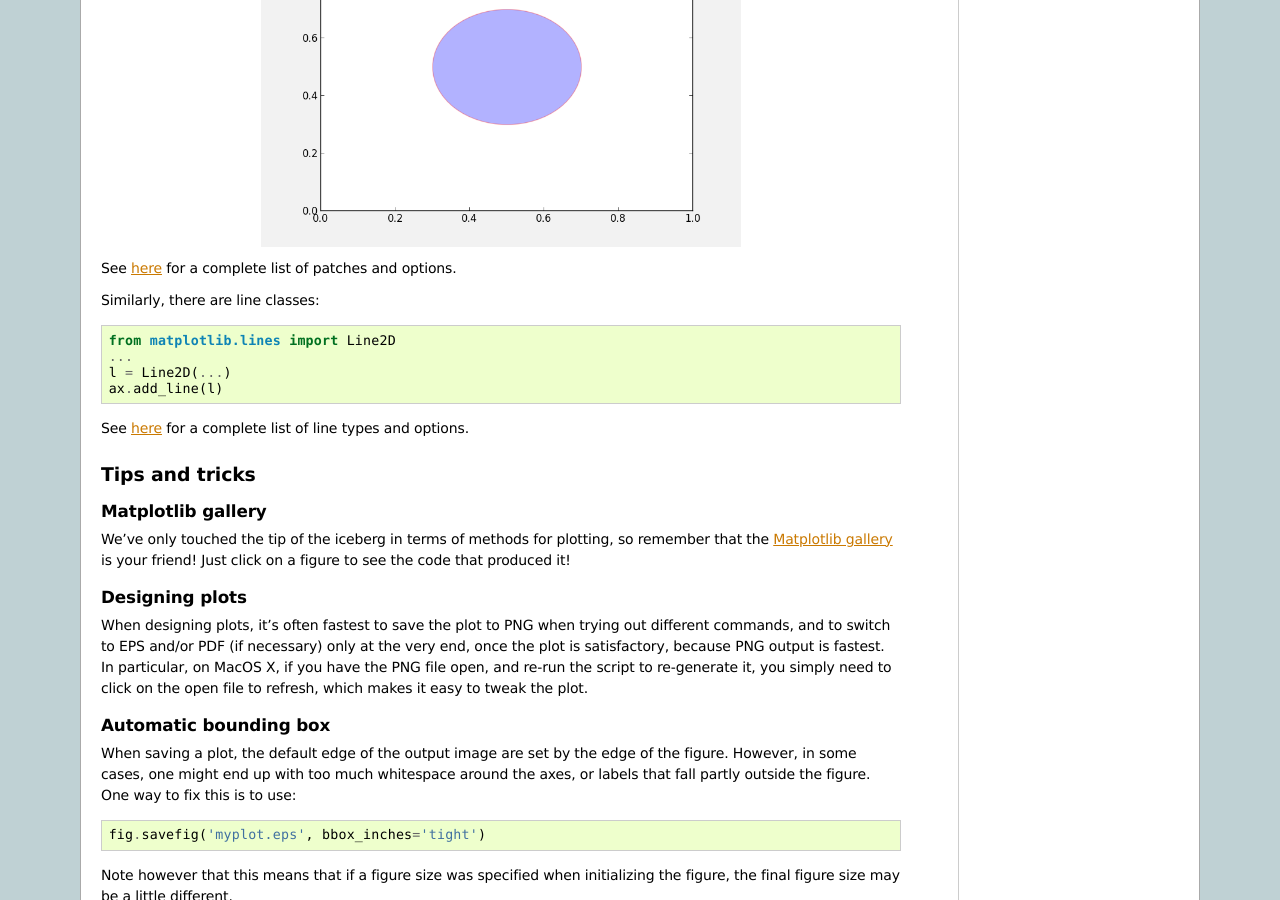
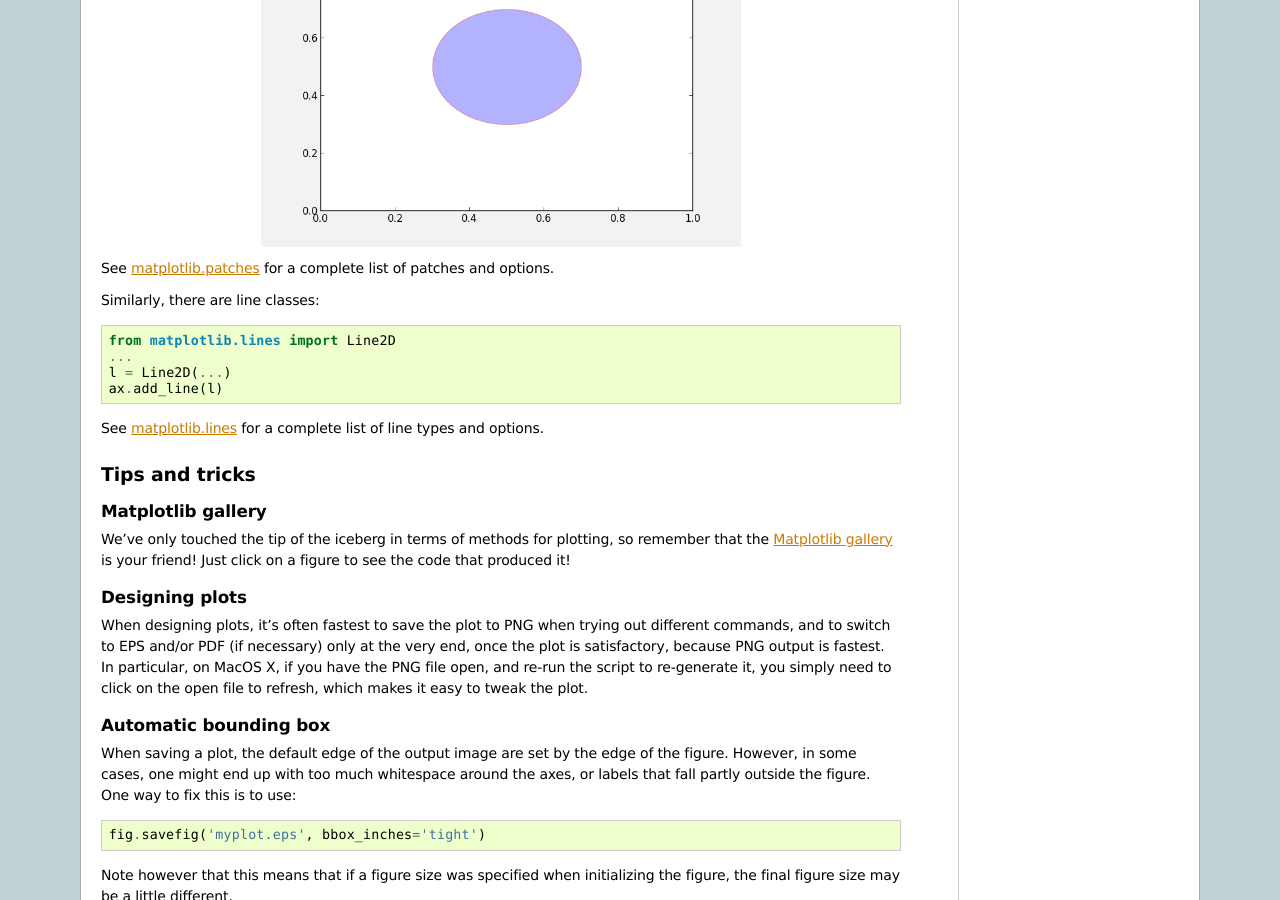
Before and after one commit to python4astronomers/python4astronomers, a Sphinx documentation site: the page built from source/plotting/advanced.rst, in a window 1280 px wide and 900 px high, scrolled down 13837 px. Built offline with Sphinx 7.4.7, drawn with Linux system fonts in a browser that asks for light colours; formulas are drawn with MathJax 3.

Commit message:
Misc fixes

```diff
--- a/source/intro/who-python.rst
+++ b/source/intro/who-python.rst
@@ -29,7 +29,7 @@ Resources, resources, resources!
 
   - CfA pythonusers mailing list (over 100 subscribers)
   - `astropython.org <http://astropython.org>`_
-  - `astropy <http://mail.scipy.org/mailman/listinfo/astropy>`_ mailing list
+  - `astropy mailing list <http://mail.scipy.org/mailman/listinfo/astropy>`_
   - `stackoverflow <http://stackoverflow.com/questions/tagged/python>`_
   - Conferences: `SciPy <http://conference.scipy.org/>`_ and `EuroSciPy <http://www.euroscipy.org/>`_
 
--- a/source/plotting/advanced.rst
+++ b/source/plotting/advanced.rst
@@ -507,7 +507,7 @@ Finally, add your patch to your figure::
    :scale: 60%
    :align: center
 
-See `here <http://matplotlib.sourceforge.net/api/artist_api.html?#module-matplotlib.patches>`_ for a complete list of patches and options.
+See `matplotlib.patches <http://matplotlib.sourceforge.net/api/artist_api.html?#module-matplotlib.patches>`_ for a complete list of patches and options.
 
 Similarly, there are line classes::
 
@@ -516,7 +516,7 @@ Similarly, there are line classes::
     l = Line2D(...)
     ax.add_line(l)
 
-See `here <http://matplotlib.sourceforge.net/api/artist_api.html?#module-matplotlib.lines>`_ for a complete list of line types and options.
+See `matplotlib.lines <http://matplotlib.sourceforge.net/api/artist_api.html?#module-matplotlib.lines>`_ for a complete list of line types and options.
 
 Tips and tricks
 ---------------
--- a/source/vo/install.rst
+++ b/source/vo/install.rst
@@ -7,7 +7,7 @@ Modules
 
 This class assumes that you have have installed Scientific Python packages
 such as numpy, as well as the :ref:`python_pkg_requirements` modules used in preceding
-classes (e.g., `ATpy`_, `APLpy`_, etc). In addition the
+classes (e.g., `APLpy`_, etc). In addition the
 following modules should be installed for this class (may require sudo)::
 
     easy_install http://stsdas.stsci.edu/astrolib/vo-0.6.tar.gz
--- a/source/vo/votools.rst
+++ b/source/vo/votools.rst
@@ -82,15 +82,16 @@ As with the web queries you can wrap up the parameters in a dictionary::
 enter the query URL for the target catalog (see sidebar), and create a catalog
 handler ``ic348cxo`` that wraps the query tool. We use the ``getRaw`` function
 of the ConeSearch to retrieve the raw string result that we then dump into a
-file and extract back the data using `ATpy`_::
+file and extract back the data using `astropy`_::
 
+    from astropy.table import Table
     url = "http://vizier.u-strasbg.fr/viz-bin/votable/-A?-source=J/AJ/122/866&"
     ic348cxo = ConeSearch(url)
 
     with open('ic348cxo.xml','wb') as f:
         f.write(ic348cxo.getRaw(**params))
 
-    data = atpy.Table(f.name,type='vo')
+    data = Table.read(f.name, format='votable')
 
 
 Image Search
```
